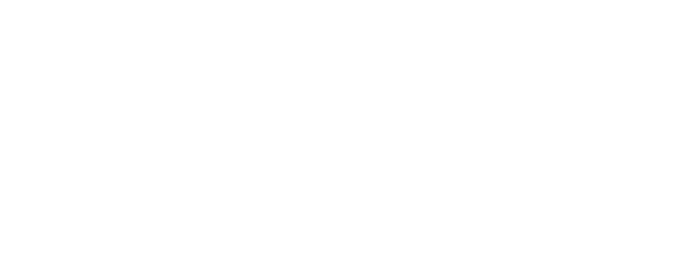
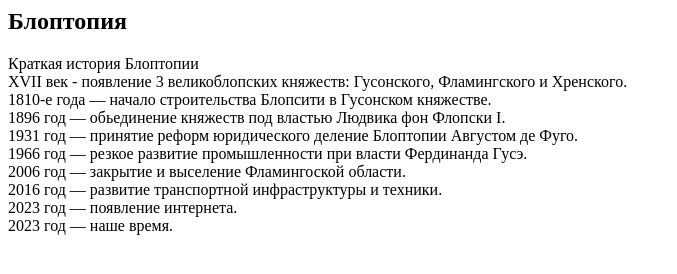
Before and after one commit to bloptopia-internet/bloptopia-site.bt, a plain HTML site: page istoriya.html in a window 1280 px wide. Shown: the whole page, without its empty margins (0-677 px from the left). Drawn offline with Linux system fonts and the light colour scheme.

Commit message:
Update istoriya.html

```diff
--- a/istoriya.html
+++ b/istoriya.html
@@ -4,5 +4,20 @@
     <title>Блоптопия</title>
   </head>
   <body>
+    <header>
+      <h2>Блоптопия</h2>
+    </header>
+    <div><a>
+    Краткая история Блоптопии
+      </a></div>
+    <div><a>XVII век - появление 3 великоблопских княжеств:  Гусонского, Фламингского и Хренского.</a></div>
+    <div><a>1810-е года — начало строительства Блопсити в Гусонском княжестве.</a></div>
+    <div><a>1896 год — обьединение княжеств под властью Людвика фон Флопски I.</a></div>
+    <div><a>1931 год — принятие реформ юридического деление Блоптопии Августом де Фуго.</a></div>
+    <div><a>1966 год — резкое развитие промышленности при власти Фердинанда Гусэ.</a></div>
+    <div><a>2006 год — закрытие и выселение Фламингоской области.</a></div>
+    <div><a>2016 год — развитие транспортной инфраструктуры и техники.</a></div>
+    <div><a>2023 год — появление интернета.</a></div>
+    <div><a>2023 год — наше время.</a></div>
   </body>
 </html>
```
